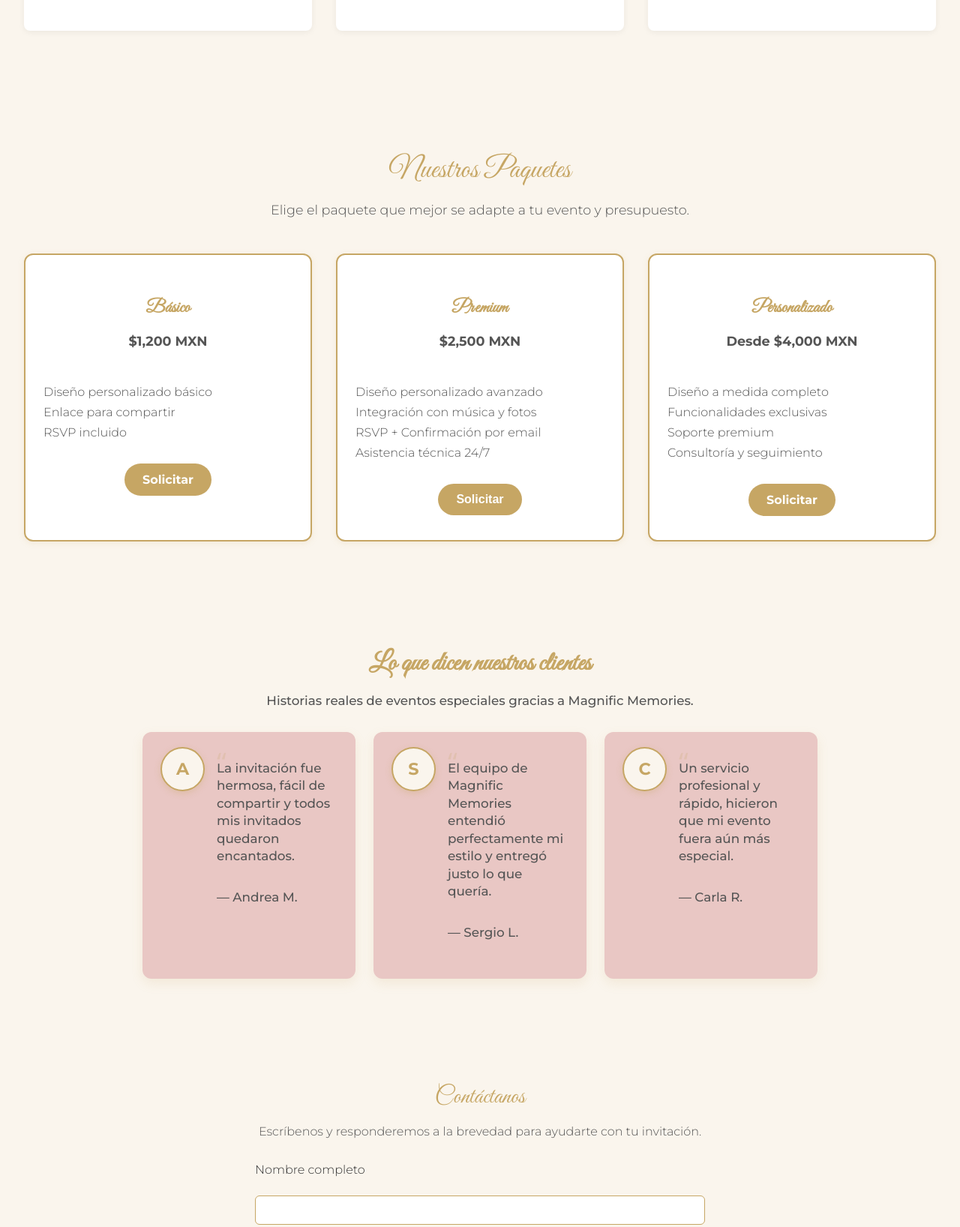
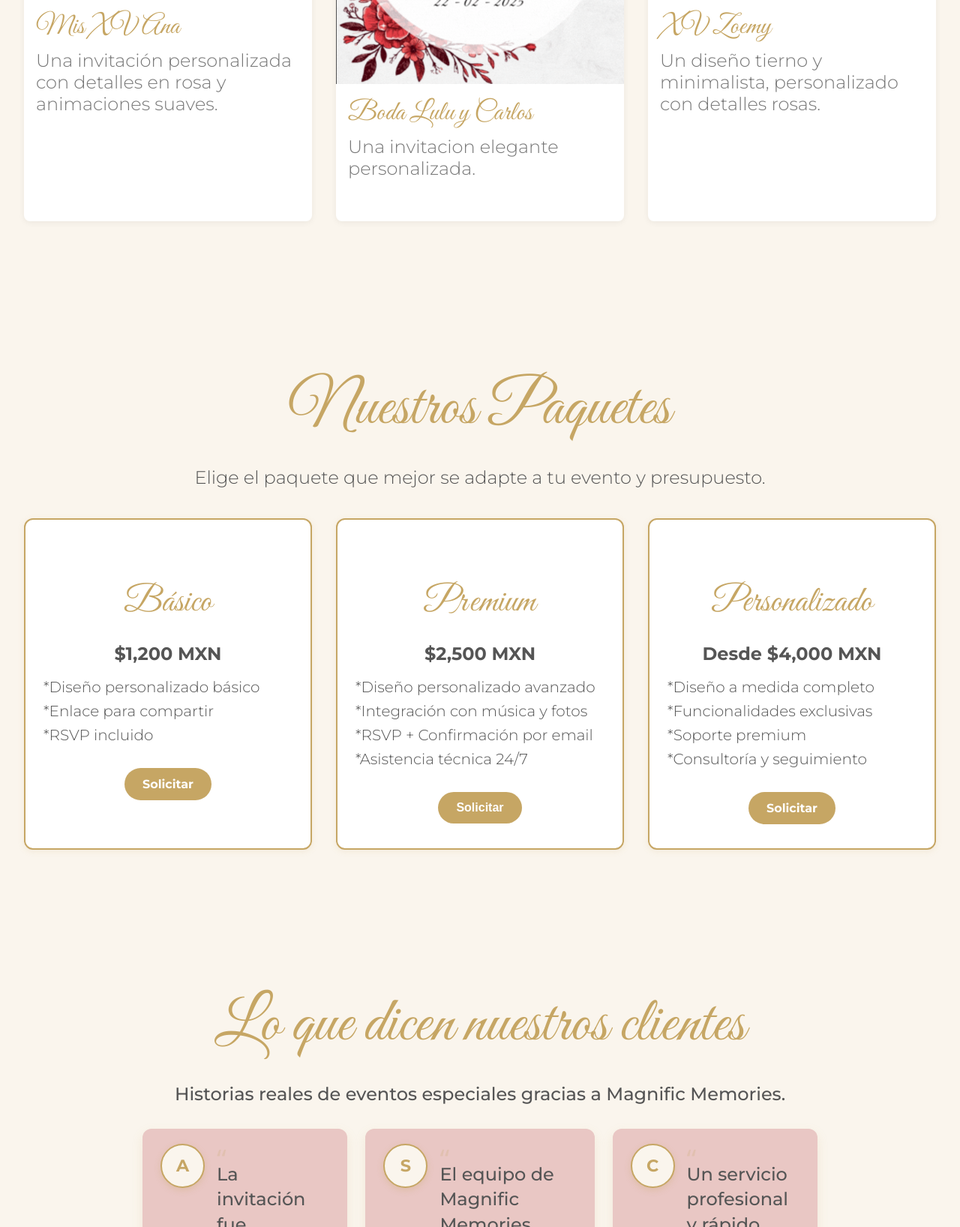
Before and after one commit to austinjaimes/magnificmemories, an Astro site: page / in a window 1280 px wide. Shown: the part 1164-2800 px from the top of the page at 75% size. Built offline with nearby package versions, Linux system fonts and the light colour scheme; Astro itself is replaced by a stand-in of ours.

Commit message:
Subiendo cambios

```diff
--- a/src/components/Contacto.astro
+++ b/src/components/Contacto.astro
@@ -24,13 +24,14 @@
 
   section.contacto h2 {
     color: #c6a664;
-    font-size: 2rem;
+    font-size: 48px;
     margin-bottom: 1rem;
     text-align: center;
   }
 
   section.contacto p {
     margin-bottom: 2rem;
+    font-size: 18px;
     text-align: center;
     color: #555;
   }
@@ -56,6 +57,9 @@
     font-size: 1rem;
     font-family: inherit;
     resize: vertical;
+  }
+  .labeltitle {
+    font-size: 18px;
   }
 
   textarea {
@@ -87,6 +91,14 @@
   button[type="submit"]:hover {
     background-color: #b89a44;
   }
+  @media (min-width: 768px) {
+    section.contacto h2 {
+    font-size: 84px;
+  }
+  section.contacto p {
+    font-size: 24px;
+  }
+  }
 </style>
 
 <section
@@ -109,25 +121,25 @@
     <input type="hidden" name="form-name" value="contacto-magnific-memories" />
     <input type="hidden" name="bot-field" />
 
-    <label for="nombre" class="subtitulo">Nombre completo</label>
+    <label for="nombre" class="subtitulo labeltitle">Nombre completo</label>
     <input id="nombre" name="nombre" type="text" required />
 
-    <label for="email" class="subtitulo">Correo electrónico</label>
+    <label for="email" class="subtitulo labeltitle">Correo electrónico</label>
     <input id="email" name="email" type="email" required />
 
-    <label for="telefono" class="subtitulo">Teléfono</label>
-    <input id="telefono" name="telefono" type="text" />
+    <label for="telefono" class="subtitulo labeltitle">Teléfono</label>
+    <input id="telefono" name="telefono labeltitle" type="text" />
 
-    <label for="paquete" class="subtitulo">Paquete de interés</label>
+    <label for="paquete" class="subtitulo labeltitle">Paquete de interés</label>
     <select id="paquete" name="paquete" required>
-      <option value="" disabled selected class="subtitulo">Selecciona un paquete</option>
-      <option value="basico" class="subtitulo">Básico</option>
-      <option value="premium" class="subtitulo">Premium</option>
-      <option value="personalizado" class="subtitulo">Personalizado</option>
-      <option value="otro" class="subtitulo">Otro / Consultar</option>
+      <option value="" disabled selected class="subtitulo labeltitle">Selecciona un paquete</option>
+      <option value="basico" class="subtitulo labeltitle">Básico</option>
+      <option value="premium" class="subtitulo labeltitle">Premium</option>
+      <option value="personalizado" class="subtitulo labeltitle">Personalizado</option>
+      <option value="otro" class="subtitulo labeltitle">Otro / Consultar</option>
     </select>
 
-    <label for="mensaje" class="subtitulo">Mensaje</label>
+    <label for="mensaje" class="subtitulo labeltitle">Mensaje</label>
     <textarea
       id="mensaje"
       name="mensaje"
@@ -136,7 +148,7 @@
 
     <div class="checkbox-group">
       <input id="privacidad" name="privacidad" type="checkbox" required />
-      <label for="privacidad" class="subtitulo">Acepto la política de privacidad</label>
+      <label for="privacidad" class="subtitulo labeltitle">Acepto la política de privacidad</label>
     </div>
 
     <button type="submit" class="subtitulo">Enviar</button>
--- a/src/components/Hero.astro
+++ b/src/components/Hero.astro
@@ -19,13 +19,13 @@
   }
 
   .hero h1 {
-    font-size: 2rem;
+    font-size: 48px;
     margin-bottom: 1rem;
     color: #C6A664;
   }
 
   .hero p {
-    font-size: 1.1rem;
+    font-size: 18px;
     margin-bottom: 2rem;
     max-width: 600px;
     margin-left: auto;
@@ -49,12 +49,12 @@
   }
 
   @media (min-width: 768px) {
+    .hero p {
+      font-size: 24px;
+      max-width: 800px;
+    }
     .hero h1 {
-      font-size: 3rem;
-    }
-
-    .hero p {
-      font-size: 1.25rem;
+      font-size: 84px;
     }
   }
 </style>
--- a/src/components/NavBar.astro
+++ b/src/components/NavBar.astro
@@ -6,7 +6,7 @@
   font-style: normal;
   }
   nav {
-    background-color: #FAF5ED;
+    background-color: #4A7C88;
     border-bottom: 1px solid #eee;
     padding: 1rem 1.5rem;
     font-family: sans-serif;
@@ -51,7 +51,7 @@
     flex-direction: column;
     gap: 1rem;
     width: 100%;
-    background-color: #FAF5ED;
+    background-color: #4A7C88;
     padding: 1rem 0;
   }
 
@@ -63,7 +63,7 @@
     text-decoration: none;
     color: #333;
     font-weight: 500;
-    font-size: 1rem;
+    font-size: 18px;
     padding: 0.5rem 1rem;
   }
 
@@ -132,7 +132,7 @@
 
     <!-- Logo como imagen -->
     <a class="logo" href="/">
-      <img src="/images/logo.png" alt="Magnific Memories logo" />
+      <img src="/images/logo2.png" alt="Magnific Memories logo" />
     </a>
 
     <!-- Checkbox funcional -->
--- a/src/components/Paquetes.astro
+++ b/src/components/Paquetes.astro
@@ -19,13 +19,13 @@
   }
 
   .paquetes h2 {
-    font-size: 2rem;
+    font-size: 48px;
     margin-bottom: 0.5rem;
     color: #C6A664;
   }
 
   .paquetes p {
-    margin-bottom: 3rem;
+    margin-bottom: 18px;
     font-size: 1.1rem;
     color: #555;
   }
@@ -50,8 +50,7 @@
   }
 
   .package-title {
-    font-size: 1.5rem;
-    font-weight: bold;
+    font-size: 48px;
     margin-bottom: 1rem;
     color: #C6A664;
   }
@@ -89,6 +88,9 @@
   .package-cta:hover {
     background-color: #b89a44;
   }
+  .lista {
+    font-size: 20px;
+  }
 
   @media (min-width: 768px) {
     .package-grid {
@@ -96,47 +98,50 @@
     }
 
     .paquetes h2 {
-      font-size: 2.5rem;
+      font-size: 84px;
     }
+    .paquetes p {
+    font-size: 24px;
+  }
   }
 </style>
 
 <section class="paquetes" id="paquetes">
   <h2 class="titulo">Nuestros Paquetes</h2>
-  <p class="subtitulo">Elige el paquete que mejor se adapte a tu evento y presupuesto.</p>
+  <p style="margin-bottom: 40px;" class="subtitulo">Elige el paquete que mejor se adapte a tu evento y presupuesto.</p>
 
   <div class="package-grid">
     <article class="package-card">
-      <h3 class="package-title titulo">Básico</h3>
+      <h3 class="package-title titulo paquetestitulo">Básico</h3>
       <p class="package-price subtitulo">$1,200 MXN</p>
       <ul class="package-features">
-        <li class="subtitulo">Diseño personalizado básico</li>
-        <li class="subtitulo">Enlace para compartir</li>
-        <li class="subtitulo">RSVP incluido</li>
+        <li class="subtitulo lista">*Diseño personalizado básico</li>
+        <li class="subtitulo lista">*Enlace para compartir</li>
+        <li class="subtitulo lista">*RSVP incluido</li>
       </ul>
       <a href="#solicitar" class="package-cta subtitulo">Solicitar</a>
     </article>
 
     <article class="package-card">
-      <h3 class="package-title titulo">Premium</h3>
+      <h3 class="package-title titulo paquetestitulo">Premium</h3>
       <p class="package-price subtitulo">$2,500 MXN</p>
       <ul class="package-features">
-        <li class="subtitulo">Diseño personalizado avanzado</li>
-        <li class="subtitulo">Integración con música y fotos</li>
-        <li class="subtitulo">RSVP + Confirmación por email</li>
-        <li class="subtitulo">Asistencia técnica 24/7</li>
+        <li class="subtitulo lista">*Diseño personalizado avanzado</li>
+        <li class="subtitulo lista">*Integración con música y fotos</li>
+        <li class="subtitulo lista">*RSVP + Confirmación por email</li>
+        <li class="subtitulo lista">*Asistencia técnica 24/7</li>
       </ul>
       <a href="#solicitar" class="package-cta">Solicitar</a>
     </article>
 
     <article class="package-card">
-      <h3 class="package-title titulo">Personalizado</h3>
+      <h3 class="package-title titulo paquetestitulo">Personalizado</h3>
       <p class="package-price subtitulo">Desde $4,000 MXN</p>
       <ul class="package-features">
-        <li class="subtitulo">Diseño a medida completo</li>
-        <li class="subtitulo">Funcionalidades exclusivas</li>
-        <li class="subtitulo">Soporte premium</li>
-        <li class="subtitulo">Consultoría y seguimiento</li>
+        <li class="subtitulo lista">*Diseño a medida completo</li>
+        <li class="subtitulo lista">*Funcionalidades exclusivas</li>
+        <li class="subtitulo lista">*Soporte premium</li>
+        <li class="subtitulo lista">*Consultoría y seguimiento</li>
       </ul>
       <a href="#solicitar" class="package-cta subtitulo">Solicitar</a>
     </article>
--- a/src/components/PortafolioSection.astro
+++ b/src/components/PortafolioSection.astro
@@ -19,14 +19,14 @@
   }
 
   .portafolio h2 {
-    font-size: 2rem;
+    font-size: 48px;
     margin-bottom: 0.5rem;
     color: #C6A664;
   }
 
   .portafolio p {
     margin-bottom: 2.5rem;
-    font-size: 1.1rem;
+    font-size: 18px;
     color: #555;
   }
 
@@ -61,13 +61,13 @@
 
   .portfolio-content h3 {
     margin: 0;
-    font-size: 1.2rem;
+    font-size: 36px;
     color: #C6A664;
   }
 
   .portfolio-content p {
     margin-top: 0.5rem;
-    font-size: 0.95rem;
+    font-size: 1.1rem;
     color: #777;
   }
 
@@ -75,9 +75,11 @@
     .portfolio-grid {
       grid-template-columns: repeat(3, 1fr);
     }
-
+    .portafolio p {
+    font-size: 24px;
+  }
     .portafolio h2 {
-      font-size: 2.5rem;
+      font-size: 84px;
     }
     .portafolio-item img {
       max-height: 435px;
--- a/src/components/Testimonios.astro
+++ b/src/components/Testimonios.astro
@@ -19,15 +19,14 @@
   }
 
   .opiniones h2 {
-    font-size: 2.2rem;
+    font-size: 48px;
     margin-bottom: 0.5rem;
     color: #C6A664;
-    font-weight: 700;
   }
 
   .opiniones p {
     margin-bottom: 2rem;
-    font-size: 1.05rem;
+    font-size: 18px;
     color: #555;
     font-weight: 500;
   }
@@ -110,6 +109,12 @@
     .testimonials-grid {
       grid-template-columns: repeat(3, 1fr);
     }
+    .opiniones h2 {
+    font-size: 84px;
+  }
+  .opiniones p {
+    font-size: 24px;
+  }
   }
 </style>
 
```
Also changed, not shown: public/images/logo2.png (added).
